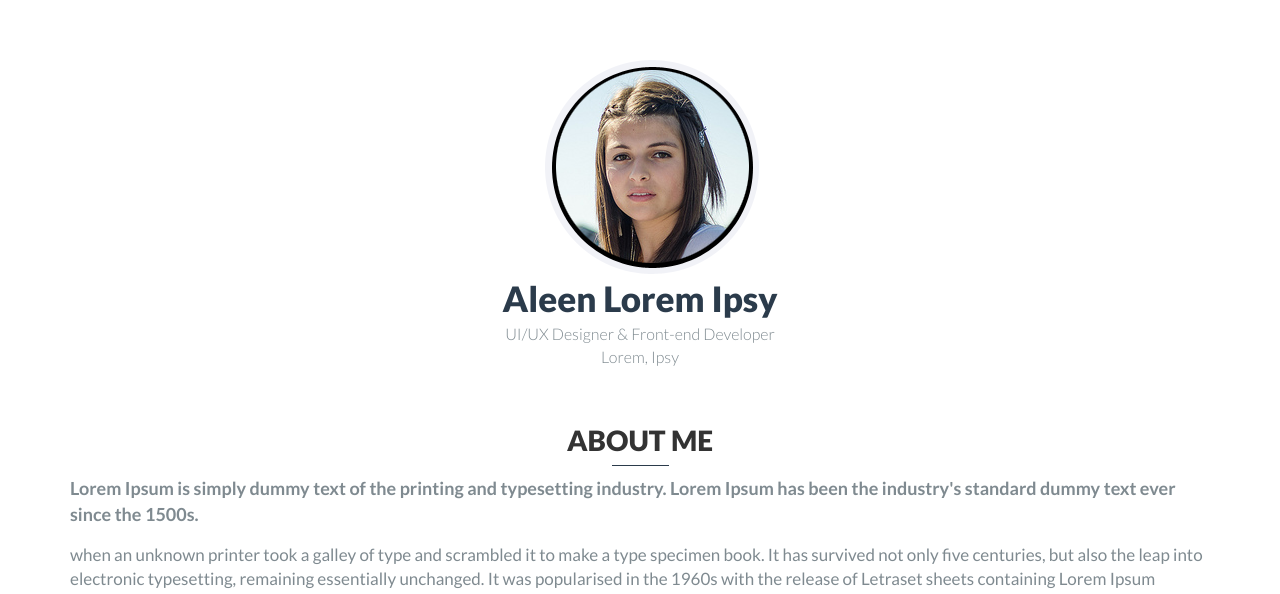
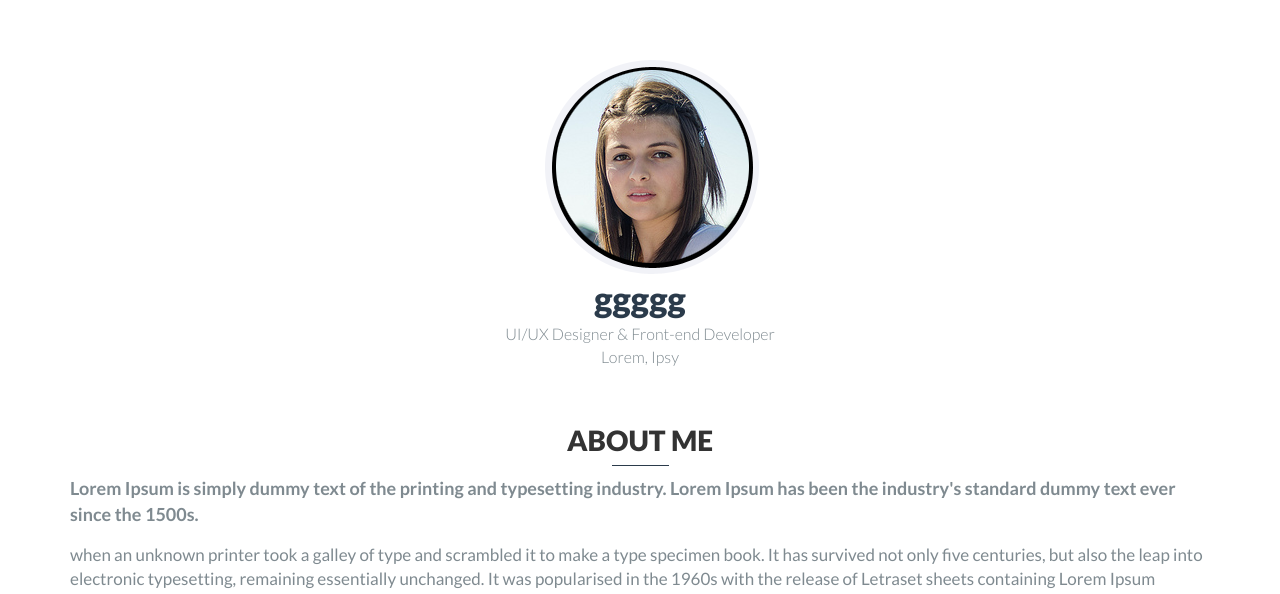
Before and after one commit to codewithsujata/portfolio, a plain HTML site: page index.html in a window 1280 px wide. Shown: the part 223-817 px from the top of the page. Drawn offline with nearby package versions, Linux system fonts and the light colour scheme; some packages are replaced by stand-ins of ours; a script that the page names is missing; files whose address does not match are found by name.

Commit message:
Update index.html

```diff
--- a/index.html
+++ b/index.html
@@ -29,7 +29,7 @@ License URL: http://creativecommons.org/licenses/by/3.0/
 		</div>
 	</div>
 	<div class="header-top">
-				<h2>Aleen Lorem Ipsy</h2>
+				<h2>ggggg</h2>
 				<small>UI/UX Designer & Front-end Developer <br>Lorem, Ipsy</small>
 	</div>
 	<!-- Header Ends Here ---->
```
